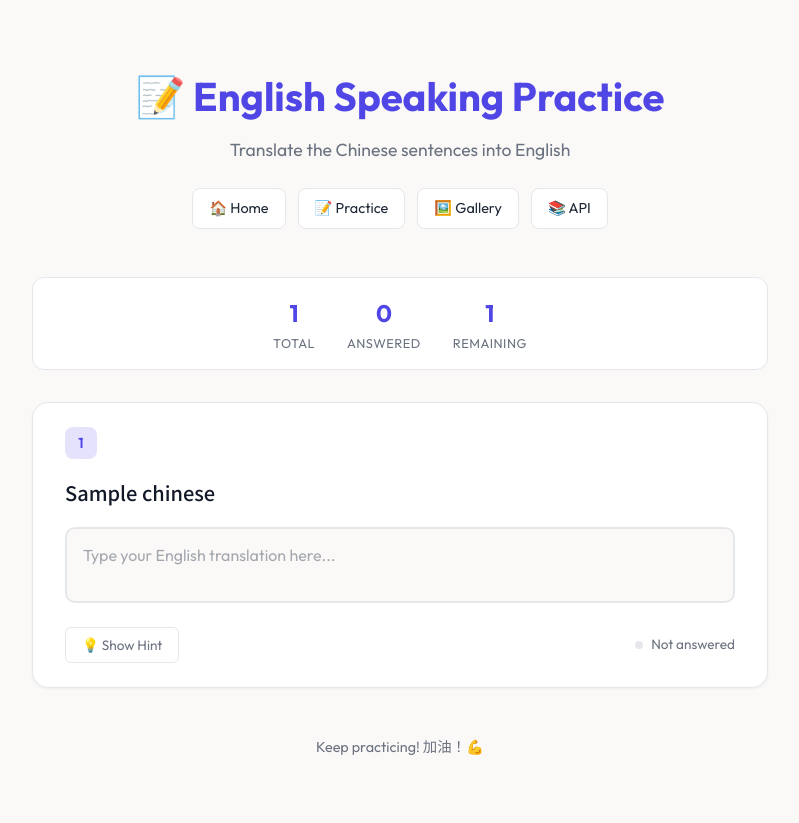
After one commit to qslia/learnFastApi, a FastAPI app: template templates/practice.html in a window 1280 px wide. The commit adds this page. Shown: the whole page, without its empty margins (240-1039 px from the left). Run offline with FastAPI, Linux system fonts and the light colour scheme; the template is opened without the code that fills it: most values are stand-ins (such as "Sample title", 1, 10 or a date in 2020).

Commit message:
english practice

```diff
--- a/templates/index.html
+++ b/templates/index.html
@@ -249,14 +249,13 @@
 <body>
     <div class="container">
         <header>
-            <h1>⚡ FastAPI Demo</h1>
+            <h1>⚡ English Speaking Practice</h1>
             <p class="subtitle">A modern, fast API with HTML templates and image uploads</p>
             <nav>
                 <a href="/">🏠 Home</a>
-                <a href="/items-page">📦 Items</a>
+                <a href="/practice">📝 Practice</a>
                 <a href="/gallery">🖼️ Gallery</a>
                 <a href="/docs">📚 API Docs</a>
-                <a href="/redoc">📖 ReDoc</a>
             </nav>
         </header>
 
--- /dev/null
+++ b/templates/practice.html
@@ -0,0 +1,398 @@
+<!DOCTYPE html>
+<html lang="en">
+<head>
+    <meta charset="UTF-8">
+    <meta name="viewport" content="width=device-width, initial-scale=1.0">
+    <title>{{ title }}</title>
+    <link href="https://fonts.googleapis.com/css2?family=Noto+Sans+SC:wght@300;400;500;600&family=Outfit:wght@300;400;500;600;700&display=swap" rel="stylesheet">
+    <style>
+        :root {
+            --bg-primary: #faf9f7;
+            --bg-secondary: #ffffff;
+            --bg-card: #ffffff;
+            --accent: #4f46e5;
+            --accent-light: #818cf8;
+            --accent-glow: rgba(79, 70, 229, 0.15);
+            --text-primary: #1f2937;
+            --text-secondary: #6b7280;
+            --text-chinese: #111827;
+            --border: #e5e7eb;
+            --success: #10b981;
+            --error: #ef4444;
+        }
+
+        * {
+            margin: 0;
+            padding: 0;
+            box-sizing: border-box;
+        }
+
+        body {
+            font-family: 'Outfit', 'Noto Sans SC', sans-serif;
+            background: var(--bg-primary);
+            color: var(--text-primary);
+            min-height: 100vh;
+            line-height: 1.6;
+        }
+
+        .container {
+            max-width: 800px;
+            margin: 0 auto;
+            padding: 2rem;
+        }
+
+        header {
+            text-align: center;
+            padding: 2rem 0 3rem;
+        }
+
+        h1 {
+            font-size: 2.5rem;
+            font-weight: 700;
+            color: var(--accent);
+            margin-bottom: 0.5rem;
+        }
+
+        .subtitle {
+            color: var(--text-secondary);
+            font-size: 1.1rem;
+        }
+
+        nav {
+            display: flex;
+            justify-content: center;
+            gap: 0.75rem;
+            margin-top: 1.5rem;
+        }
+
+        nav a {
+            padding: 0.5rem 1rem;
+            background: var(--bg-secondary);
+            border: 1px solid var(--border);
+            border-radius: 8px;
+            color: var(--text-primary);
+            text-decoration: none;
+            font-size: 0.9rem;
+            transition: all 0.2s ease;
+        }
+
+        nav a:hover {
+            border-color: var(--accent);
+            color: var(--accent);
+        }
+
+        .practice-list {
+            display: flex;
+            flex-direction: column;
+            gap: 1.5rem;
+        }
+
+        .practice-item {
+            background: var(--bg-card);
+            border: 1px solid var(--border);
+            border-radius: 16px;
+            padding: 1.5rem 2rem;
+            box-shadow: 0 1px 3px rgba(0, 0, 0, 0.05);
+            transition: all 0.3s ease;
+        }
+
+        .practice-item:hover {
+            box-shadow: 0 4px 12px rgba(0, 0, 0, 0.08);
+        }
+
+        .item-number {
+            display: inline-flex;
+            align-items: center;
+            justify-content: center;
+            width: 32px;
+            height: 32px;
+            background: var(--accent-glow);
+            color: var(--accent);
+            border-radius: 8px;
+            font-weight: 600;
+            font-size: 0.9rem;
+            margin-bottom: 1rem;
+        }
+
+        .chinese-text {
+            font-family: 'Noto Sans SC', sans-serif;
+            font-size: 1.25rem;
+            font-weight: 500;
+            color: var(--text-chinese);
+            margin-bottom: 1rem;
+            line-height: 1.8;
+        }
+
+        .answer-input {
+            width: 100%;
+            padding: 1rem;
+            border: 2px solid var(--border);
+            border-radius: 10px;
+            font-family: 'Outfit', sans-serif;
+            font-size: 1rem;
+            color: var(--text-primary);
+            background: var(--bg-primary);
+            transition: all 0.2s ease;
+            resize: none;
+        }
+
+        .answer-input:focus {
+            outline: none;
+            border-color: var(--accent);
+            background: var(--bg-secondary);
+            box-shadow: 0 0 0 4px var(--accent-glow);
+        }
+
+        .answer-input::placeholder {
+            color: var(--text-secondary);
+            opacity: 0.6;
+        }
+
+        .item-actions {
+            display: flex;
+            justify-content: space-between;
+            align-items: center;
+            margin-top: 1rem;
+        }
+
+        .hint-btn {
+            padding: 0.5rem 1rem;
+            background: transparent;
+            border: 1px solid var(--border);
+            border-radius: 6px;
+            color: var(--text-secondary);
+            font-family: inherit;
+            font-size: 0.85rem;
+            cursor: pointer;
+            transition: all 0.2s ease;
+        }
+
+        .hint-btn:hover {
+            border-color: var(--accent-light);
+            color: var(--accent);
+        }
+
+        .status-indicator {
+            display: flex;
+            align-items: center;
+            gap: 0.5rem;
+            font-size: 0.85rem;
+            color: var(--text-secondary);
+        }
+
+        .status-dot {
+            width: 8px;
+            height: 8px;
+            border-radius: 50%;
+            background: var(--border);
+        }
+
+        .status-dot.answered {
+            background: var(--success);
+        }
+
+        .hint-text {
+            margin-top: 0.75rem;
+            padding: 0.75rem 1rem;
+            background: #fef3c7;
+            border-radius: 8px;
+            font-size: 0.9rem;
+            color: #92400e;
+            display: none;
+        }
+
+        .hint-text.visible {
+            display: block;
+        }
+
+        .progress-bar {
+            position: fixed;
+            top: 0;
+            left: 0;
+            height: 4px;
+            background: var(--accent);
+            transition: width 0.3s ease;
+            z-index: 100;
+        }
+
+        .stats-bar {
+            display: flex;
+            justify-content: center;
+            gap: 2rem;
+            padding: 1rem;
+            background: var(--bg-secondary);
+            border: 1px solid var(--border);
+            border-radius: 12px;
+            margin-bottom: 2rem;
+        }
+
+        .stat-item {
+            text-align: center;
+        }
+
+        .stat-value {
+            font-size: 1.5rem;
+            font-weight: 700;
+            color: var(--accent);
+        }
+
+        .stat-label {
+            font-size: 0.8rem;
+            color: var(--text-secondary);
+            text-transform: uppercase;
+            letter-spacing: 0.5px;
+        }
+
+        footer {
+            text-align: center;
+            padding: 3rem 0 2rem;
+            color: var(--text-secondary);
+            font-size: 0.9rem;
+        }
+
+        footer a {
+            color: var(--accent);
+            text-decoration: none;
+        }
+
+        @media (max-width: 640px) {
+            .container {
+                padding: 1rem;
+            }
+
+            h1 {
+                font-size: 1.75rem;
+            }
+
+            .chinese-text {
+                font-size: 1.1rem;
+            }
+
+            .practice-item {
+                padding: 1.25rem;
+            }
+
+            .stats-bar {
+                gap: 1rem;
+            }
+        }
+    </style>
+</head>
+<body>
+    <div class="progress-bar" id="progress-bar" style="width: 0%"></div>
+
+    <div class="container">
+        <header>
+            <h1>📝 English Speaking Practice</h1>
+            <p class="subtitle">Translate the Chinese sentences into English</p>
+            <nav>
+                <a href="/">🏠 Home</a>
+                <a href="/practice">📝 Practice</a>
+                <a href="/gallery">🖼️ Gallery</a>
+                <a href="/docs">📚 API</a>
+            </nav>
+        </header>
+
+        <div class="stats-bar">
+            <div class="stat-item">
+                <div class="stat-value" id="total-count">{{ sentences|length }}</div>
+                <div class="stat-label">Total</div>
+            </div>
+            <div class="stat-item">
+                <div class="stat-value" id="answered-count">0</div>
+                <div class="stat-label">Answered</div>
+            </div>
+            <div class="stat-item">
+                <div class="stat-value" id="remaining-count">{{ sentences|length }}</div>
+                <div class="stat-label">Remaining</div>
+            </div>
+        </div>
+
+        <div class="practice-list">
+            {% for sentence in sentences %}
+            <div class="practice-item" data-id="{{ sentence.id }}">
+                <div class="item-number">{{ sentence.id }}</div>
+                <div class="chinese-text">{{ sentence.chinese }}</div>
+                <textarea
+                    class="answer-input"
+                    placeholder="Type your English translation here..."
+                    rows="2"
+                    data-id="{{ sentence.id }}"
+                ></textarea>
+                <div class="item-actions">
+                    <button class="hint-btn" onclick="toggleHint({{ sentence.id }})">
+                        💡 Show Hint
+                    </button>
+                    <div class="status-indicator">
+                        <span class="status-dot" id="status-{{ sentence.id }}"></span>
+                        <span id="status-text-{{ sentence.id }}">Not answered</span>
+                    </div>
+                </div>
+                {% if sentence.hint %}
+                <div class="hint-text" id="hint-{{ sentence.id }}">
+                    {{ sentence.hint }}
+                </div>
+                {% endif %}
+            </div>
+            {% endfor %}
+        </div>
+
+        <footer>
+            <p>Keep practicing! 加油！💪</p>
+        </footer>
+    </div>
+
+    <script>
+        const totalCount = {{ sentences|length }};
+        let answeredCount = 0;
+
+        // Track answered questions
+        document.querySelectorAll('.answer-input').forEach(input => {
+            input.addEventListener('input', function() {
+                const id = this.dataset.id;
+                const statusDot = document.getElementById(`status-${id}`);
+                const statusText = document.getElementById(`status-text-${id}`);
+
+                if (this.value.trim().length > 0) {
+                    if (!statusDot.classList.contains('answered')) {
+                        statusDot.classList.add('answered');
+                        statusText.textContent = 'Answered';
+                        answeredCount++;
+                        updateStats();
+                    }
+                } else {
+                    if (statusDot.classList.contains('answered')) {
+                        statusDot.classList.remove('answered');
+                        statusText.textContent = 'Not answered';
+                        answeredCount--;
+                        updateStats();
+                    }
+                }
+            });
+        });
+
+        function updateStats() {
+            document.getElementById('answered-count').textContent = answeredCount;
+            document.getElementById('remaining-count').textContent = totalCount - answeredCount;
+
+            const progress = (answeredCount / totalCount) * 100;
+            document.getElementById('progress-bar').style.width = `${progress}%`;
+        }
+
+        function toggleHint(id) {
+            const hint = document.getElementById(`hint-${id}`);
+            if (hint) {
+                hint.classList.toggle('visible');
+            }
+        }
+
+        // Auto-resize textareas
+        document.querySelectorAll('.answer-input').forEach(textarea => {
+            textarea.addEventListener('input', function() {
+                this.style.height = 'auto';
+                this.style.height = (this.scrollHeight) + 'px';
+            });
+        });
+    </script>
+</body>
+</html>
```
